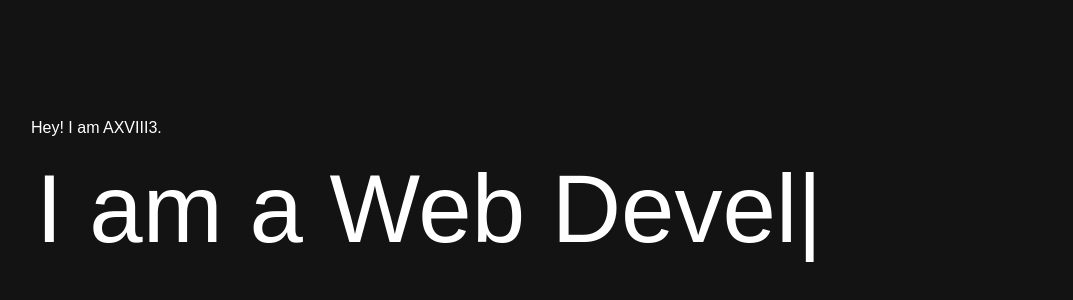
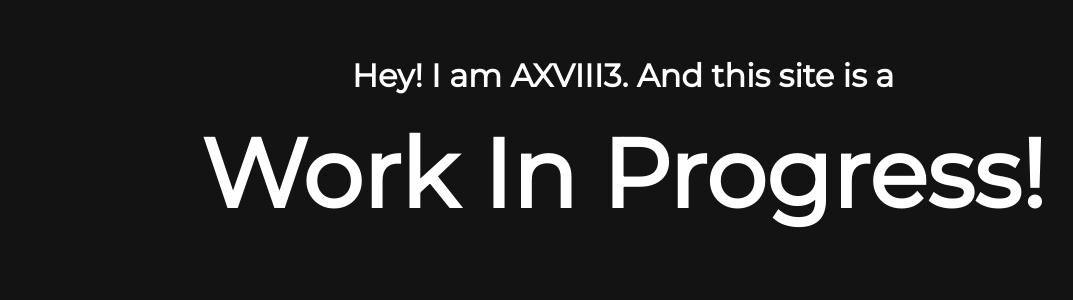
Before and after one commit to AXVIII3/axviii3.github.io, a plain HTML site: page wip/index.html in a window 1280 px wide. Shown: the part 248-548 px from the top of the page, without its empty margins (17-1090 px from the left). Drawn offline with nearby package versions, Linux system fonts and the light colour scheme.

Commit message:
Bettwr WIP page, seperated home, minor refactorings

```diff
--- a/wip/index.html
+++ b/wip/index.html
@@ -19,20 +19,20 @@
 		<section class="container">
 			<div class="background">
 				<div class="content-wrapper">
-              <p class="content-subtitle">Hey! I am AXVIII3&#46;</p>
-            <p class="content-title">I am a <span class="typed"></span></p>
+					<p class="content-subtitle">Hey! I am AXVIII3. And this site is a</p>
+					<p class="content-title">Work In Progress!</p>
 				</div>
 			</div>
 			<div class="background">
 				<div class="content-wrapper">
-            <p class="content-title">Site is a work in progress!</p>
-            <p class="content-subtitle">I am either working on the site, or my game, or procrastinating.</p>
+					<p class="content-title">When will it finish?</p>
+					<p class="content-subtitle">I won't promise anything as the only thing of this site that has been worked on in 2-ish years is this very page. But it will happen.</p>
 				</div>
 			</div>
 			<div class="background">
 				<div class="content-wrapper">
-            <p class="content-title">Come visit later!</p>
-            <p class="content-subtitle">This might take some time. But it will be done.</p>
+					<p class="content-title">Want a sneak?</p>
+					<p class="content-subtitle">While this is what you will be redirected to if you visit my site (unless it is done). You can replace "wip" in the url for "home" and check on the progress!</p>
 				</div>
 			</div>
 		</section>
--- a/wip/site.js
+++ b/wip/site.js
@@ -1,15 +1,3 @@
-var typed1_options = {
-    strings: ['Game Developer.', 'Web Developer.', 'Graphic Designer.', 'Music Producer.', 'Computer Enthusiast.'],
-    typeSpeed: 30,
-    backSpeed: 30,
-    startDelay: 1000,
-    backDelay: 1000,
-    showCursor: true,
-    loop: true
-};
-var typed1 = new Typed('.typed', typed1_options);
-
-
 // ------------- VARIABLES ------------- //
 let ticking = false;
 const isFirefox = (/Firefox/i.test(navigator.userAgent));
@@ -18,6 +6,7 @@ const scrollSensitivitySetting = 30; //Increase/decrease this number to change s
 const slideDurationSetting = 600; //Amount of time for which slide is "locked"
 let currentSlideNumber = 0;
 const totalSlideNumber = $(".background").length;
+
 // ------------- DETERMINE DELTA/SCROLL DIRECTION ------------- //
 function parallaxScroll(event)
 {
@@ -81,6 +70,7 @@ function touchEnd(evt)
     endY = evt.changedTouches[0].clientY;
     parallaxScroll(evt);
 }
+
 // ------------- SET TIMEOUT TO TEMPORARILY "LOCK" SLIDES ------------- //
 function slideDurationTimeout(slideDuration)
 {
@@ -89,11 +79,13 @@ function slideDurationTimeout(slideDuration)
         ticking = false;
     }, slideDuration);
 }
+
 // ------------- ADD EVENT LISTENER ------------- //
 const mousewheelEvent = isFirefox ? "DOMMouseScroll" : "wheel";
 window.addEventListener(mousewheelEvent, _.throttle(parallaxScroll, 60), false);
 window.addEventListener("touchstart", touchStart, false);
 window.addEventListener("touchend", touchEnd, false);
+
 // ------------- SLIDE MOTION ------------- //
 function nextItem()
 {
--- a/wip/style.css
+++ b/wip/style.css
@@ -3,6 +3,8 @@
 * {
 	margin: 0;
 	padding: 0;
+	font-family: "Montserrat", sans-serif;
+	font-weight: 900;
 }
 
 html,
@@ -40,6 +42,7 @@ body {
 .background:first-child {
 	background: #131313;
 	transform: translateY(-15vh);
+	z-index: 3;
 }
 
 .background:first-child .content-wrapper {
@@ -47,37 +50,42 @@ body {
 }
 
 .background:nth-child(2) {
-    background: #ff9e59;
+	background: #f19762;
 	z-index: 2;
 }
 
 .background:nth-child(3) {
-    background: rgb(138, 138, 138);
+	background: #858585;
 	z-index: 1;
-}
-
-.background:nth-child(1) {
-    z-index: 3;
 }
 
 .content-wrapper {
 	height: 100vh;
+	width: 100vw;
 	display: flex;
 	justify-content: center;
-    margin: 6vh;
 	text-align: left;
 	flex-flow: column nowrap;
-    color: #fff;
+	color: #ffffff;
 	font-family: sans-serif;
 	transform: translateY(40vh);
 	will-change: transform;
 	backface-visibility: hidden;
-    transition: all 1.7s cubic-bezier(0.22, 0.44, 0, 1);
+	transition: all 1.7s cubic-bezier(0.7, -0.3, 0.265, 1.55);
 }
 
 .content-title {
-    margin: 5px;
+	padding: 0.5rem 0 0.5rem 0;
+	width: 100%;
+	text-align: center;
 	font-size: 12vmin;
+	line-height: 1.4;
+}
+
+.content-subtitle {
+	padding: 0 6rem 0 6rem;
+	text-align: center;
+	font-size: 4vmin;
 	line-height: 1.4;
 }
 
```
Lines whose indentation alone changed are shown as unchanged.
